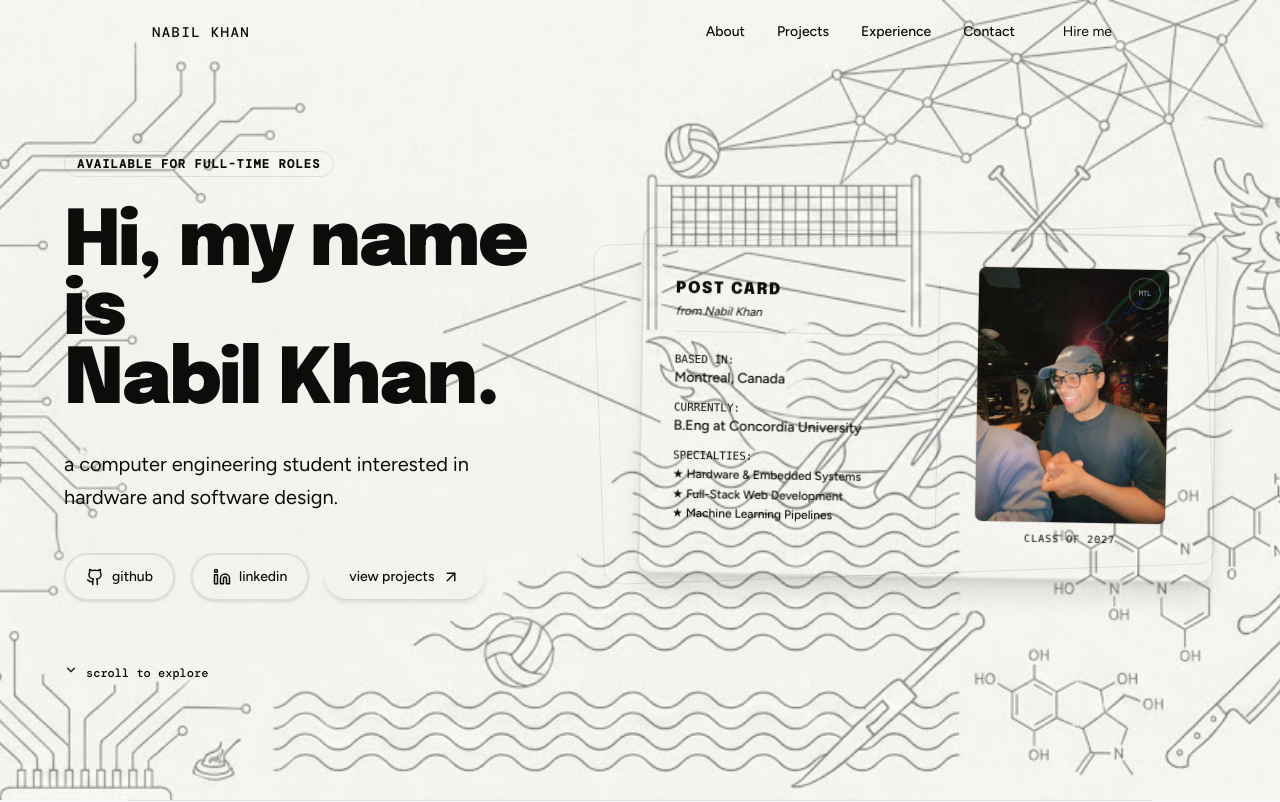
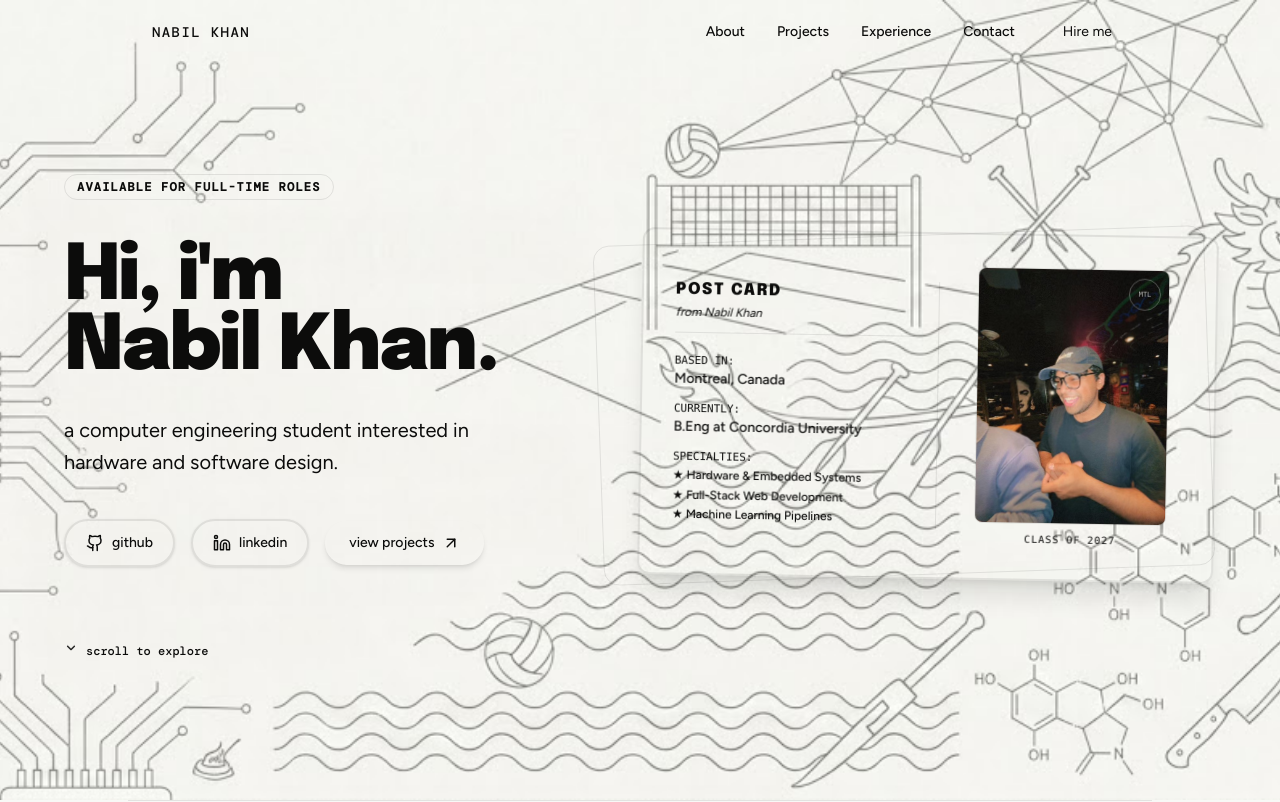
Before and after one commit to nabnab00/nabnab00.github.io, a React (Vite) app: page / in a window 1280 px wide. Shown: the top 802 px of the page. Built offline with nearby package versions, Linux system fonts and the light colour scheme; a web font is replaced by a local one.

Commit message:
Correct greeting from 'Hi, my name is' to 'Hi, I'm'

```diff
--- a/src/app/App.tsx
+++ b/src/app/App.tsx
@@ -229,7 +229,7 @@ export default function App() {
                 className="text-[clamp(3rem,6vw,5.5rem)] font-black leading-[0.9] tracking-tight text-foreground"
                 style={{ fontFamily: "'Epilogue', sans-serif" }}
               >
-                Hi, my name is{" "}
+                Hi, i'm{" "}
                 <br />
                 <span className="text-accent">
                   Nabil Khan.
```
